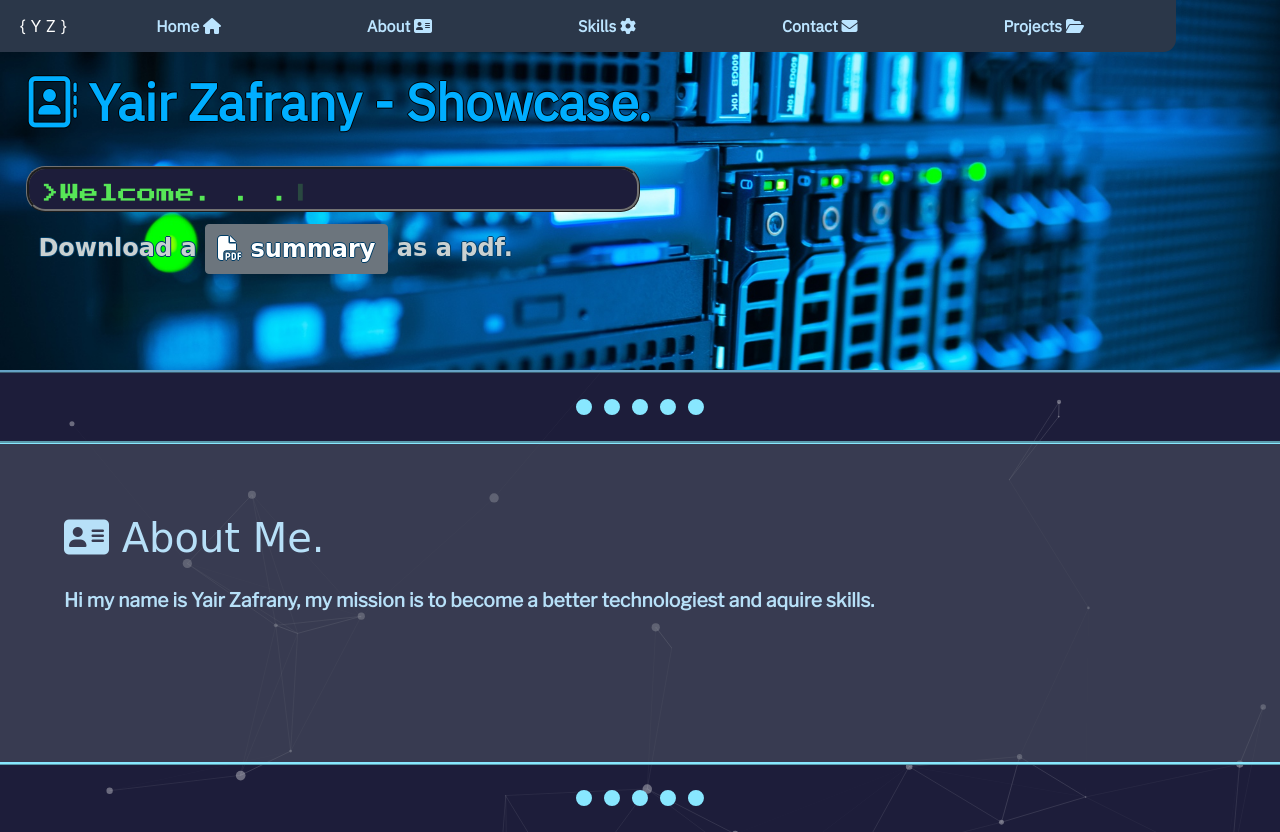
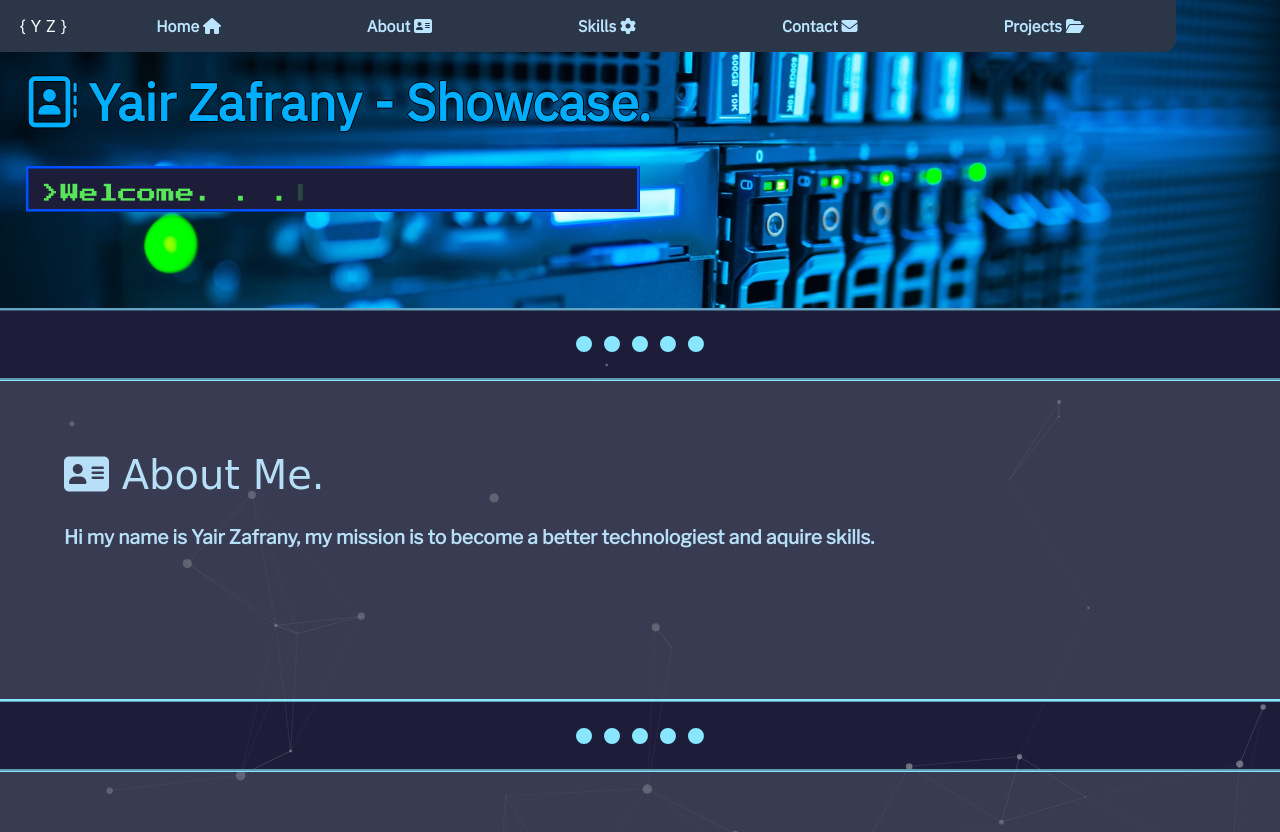
Before and after one commit to yairzaf/yairzaf.github.io, a plain HTML site: page index.html in a window 1280 px wide. Shown: the top 832 px of the page. Drawn offline with nearby package versions, Linux system fonts and the light colour scheme; a web font is replaced by a local one.

Commit message:
removed resume ref, changed console style

```diff
--- a/css/styles.css
+++ b/css/styles.css
@@ -97,9 +97,9 @@
     margin: 2% 50% 0% 2%;
     border-style: ridge;
     border-width: 0.1%;
-    border-color: #727272;
+    border-color: #0051ff;
 
-    border-radius: 1.2rem;
+    /*border-radius: 1.2rem;*/
 }
 #resume
 {
```
Also changed, not shown: index.html (+2 -0 lines).
